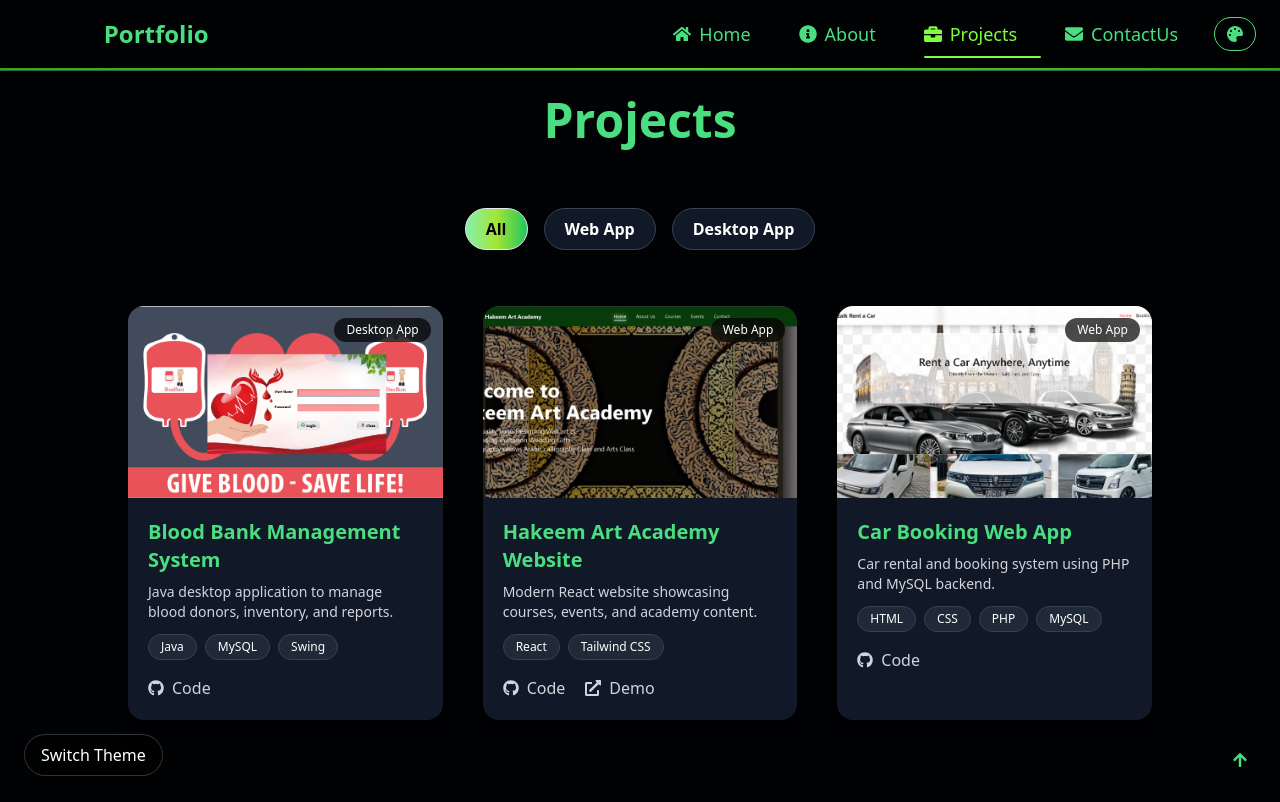
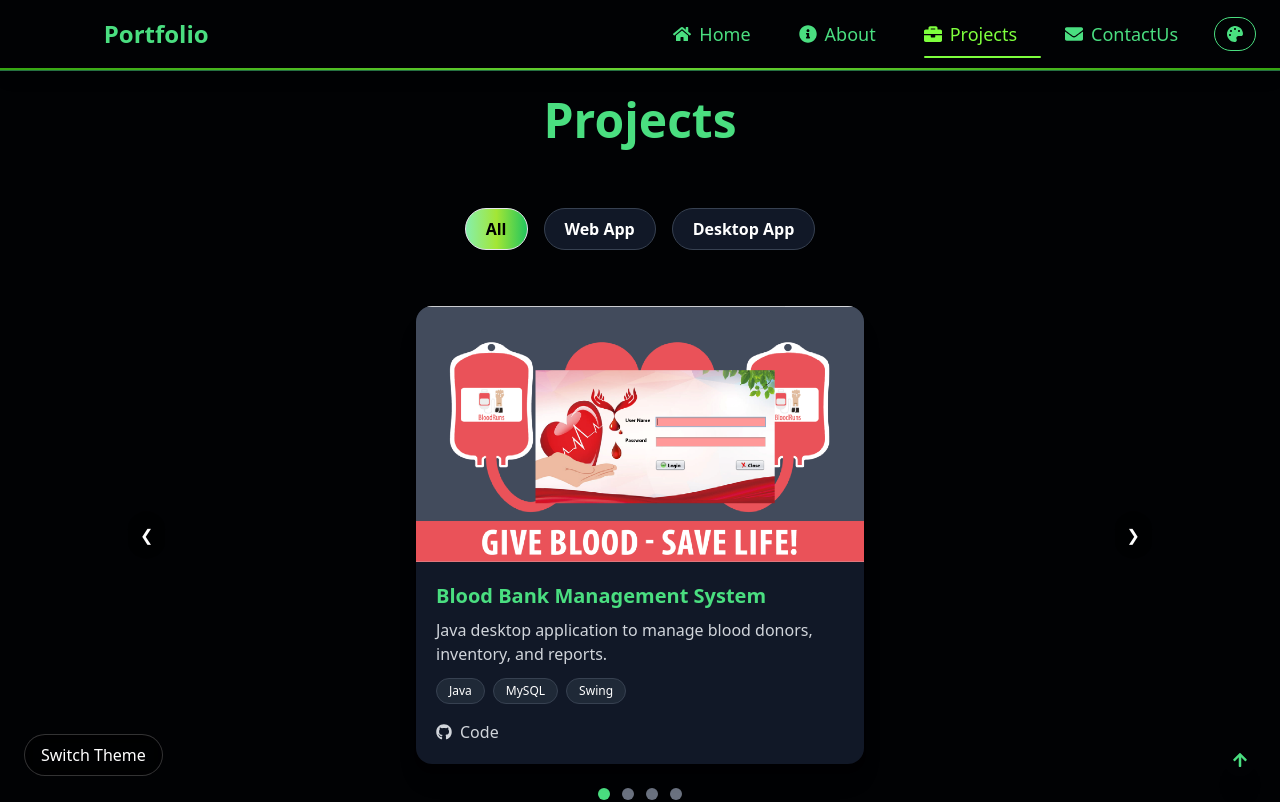
Before and after one commit to BenjaminKing0520/Portpolio, a React (Vite) app: page /projects in a window 1280 px wide. Shown: the top 802 px of the page. Built offline with nearby package versions, Linux system fonts and the light colour scheme.

Commit message:
Project page update

```diff
--- a/src/pages/Projects.jsx
+++ b/src/pages/Projects.jsx
@@ -2,7 +2,6 @@ import React, { useState } from "react";
 import { motion } from "framer-motion";
 import { FaGithub, FaExternalLinkAlt } from "react-icons/fa";
 
-// ================= PROJECT DATA =================
 const projects = [
   {
     title: "Blood Bank Management System",
@@ -31,14 +30,21 @@ const projects = [
     github: "https://github.com/BenjaminKing0520/Ruzaik-rent-car.git",
     category: "Web App",
   },
+  {
+    title: "Book Store Web App",
+    description: "Book buy and order placement system using PHP and MySQL.",
+    tech: ["HTML", "CSS", "PHP", "MySQL"],
+    image: "/BookStore.png",
+    github: "https://github.com/BenjaminKing0520/BookStore.git",
+    category: "Web App",
+  },
 ];
 
-// ================= CATEGORIES =================
+export default function ProjectsCarousel({ theme = "green" }) {
+  const [activeCat, setActiveCat] = useState("All");
+  const [currentIndex, setCurrentIndex] = useState(0);
+
   const categories = ["All", "Web App", "Desktop App"];
-
-// ================= COMPONENT =================
-export default function Projects({ theme = "green" }) {
-  const [activeCat, setActiveCat] = useState("All");
 
   const filteredProjects =
     activeCat === "All"
@@ -52,9 +58,20 @@ export default function Projects({ theme = "green" }) {
 
   const accentText = theme === "green" ? "text-green-400" : "text-cyan-400";
 
+  const prevSlide = () => {
+    setCurrentIndex(
+      currentIndex === 0 ? filteredProjects.length - 1 : currentIndex - 1
+    );
+  };
+
+  const nextSlide = () => {
+    setCurrentIndex(
+      currentIndex === filteredProjects.length - 1 ? 0 : currentIndex + 1
+    );
+  };
+
   return (
     <div className="min-h-screen bg-[#010204] text-white px-6 md:px-20 lg:px-32 py-24">
-      {/* Title */}
       <h1
         className="text-4xl md:text-5xl font-extrabold text-center mb-16"
         style={{ color: "#4ADE80" }}
@@ -67,7 +84,10 @@ export default function Projects({ theme = "green" }) {
         {categories.map((cat) => (
           <button
             key={cat}
-            onClick={() => setActiveCat(cat)}
+            onClick={() => {
+              setActiveCat(cat);
+              setCurrentIndex(0); // Reset index on category change
+            }}
             className={`px-5 py-2 rounded-full font-semibold border transition-all duration-300
               ${
                 activeCat === cat
@@ -80,40 +100,37 @@ export default function Projects({ theme = "green" }) {
         ))}
       </div>
 
-      {/* Projects Grid */}
-      <div className="grid grid-cols-1 sm:grid-cols-2 lg:grid-cols-3 gap-10">
-        {filteredProjects.map((proj, idx) => (
+      {/* Carousel */}
+      <div className="relative flex items-center justify-center">
+        <button
+          onClick={prevSlide}
+          className="absolute left-0 z-10 p-3 bg-black/50 rounded-full hover:bg-black/80 transition"
+        >
+          &#10094;
+        </button>
+
         <motion.div
-            key={idx}
-            whileHover={{ scale: 1.05 }}
-            initial={{ opacity: 0, y: 30 }}
-            animate={{ opacity: 1, y: 0 }}
-            transition={{ duration: 0.5, delay: idx * 0.1 }}
-            className="relative bg-gray-900 rounded-2xl overflow-hidden shadow-xl group"
+          key={currentIndex}
+          initial={{ opacity: 0, x: 100 }}
+          animate={{ opacity: 1, x: 0 }}
+          exit={{ opacity: 0, x: -100 }}
+          transition={{ duration: 0.5 }}
+          className="max-w-md w-full bg-gray-900 rounded-2xl overflow-hidden shadow-xl"
         >
-            {/* Category Badge */}
-            <span className="absolute top-3 right-3 z-10 text-xs px-3 py-1 rounded-full bg-black/70 backdrop-blur">
-              {proj.category}
-            </span>
-
-            {/* Image */}
           <img
-              src={proj.image}
-              alt={proj.title}
-              className="w-full h-48 object-cover group-hover:scale-110 transition-transform duration-500"
+            src={filteredProjects[currentIndex].image}
+            alt={filteredProjects[currentIndex].title}
+            className="w-full h-64 object-cover"
           />
-
-            {/* Content */}
           <div className="p-5">
             <h3 className={`text-xl font-bold ${accentText}`}>
-                {proj.title}
+              {filteredProjects[currentIndex].title}
             </h3>
-
-              <p className="text-gray-300 text-sm mt-2">{proj.description}</p>
-
-              {/* Tech Stack */}
+            <p className="text-gray-300 mt-2">
+              {filteredProjects[currentIndex].description}
+            </p>
             <div className="flex flex-wrap gap-2 mt-3">
-                {proj.tech.map((t, i) => (
+              {filteredProjects[currentIndex].tech.map((t, i) => (
                 <span
                   key={i}
                   className="text-xs px-3 py-1 bg-gray-800 rounded-full border border-gray-700"
@@ -122,21 +139,18 @@ export default function Projects({ theme = "green" }) {
                 </span>
               ))}
             </div>
-
-              {/* Links */}
             <div className="flex gap-5 mt-4">
               <a
-                  href={proj.github}
+                href={filteredProjects[currentIndex].github}
                 target="_blank"
                 rel="noopener noreferrer"
                 className="flex items-center gap-2 text-gray-300 hover:text-white transition"
               >
                 <FaGithub /> Code
               </a>
-
-                {proj.demo && (
+              {filteredProjects[currentIndex].demo && (
                 <a
-                    href={proj.demo}
+                  href={filteredProjects[currentIndex].demo}
                   target="_blank"
                   rel="noopener noreferrer"
                   className="flex items-center gap-2 text-gray-300 hover:text-white transition"
@@ -147,6 +161,25 @@ export default function Projects({ theme = "green" }) {
             </div>
           </div>
         </motion.div>
+
+        <button
+          onClick={nextSlide}
+          className="absolute right-0 z-10 p-3 bg-black/50 rounded-full hover:bg-black/80 transition"
+        >
+          &#10095;
+        </button>
+      </div>
+
+      {/* Dots */}
+      <div className="flex justify-center mt-6 gap-3">
+        {filteredProjects.map((_, idx) => (
+          <span
+            key={idx}
+            onClick={() => setCurrentIndex(idx)}
+            className={`w-3 h-3 rounded-full cursor-pointer transition ${
+              idx === currentIndex ? "bg-green-400" : "bg-gray-500"
+            }`}
+          />
         ))}
       </div>
     </div>
```
Also changed, not shown: public/BookStore.png (added). Lines whose indentation alone changed are shown as unchanged.
